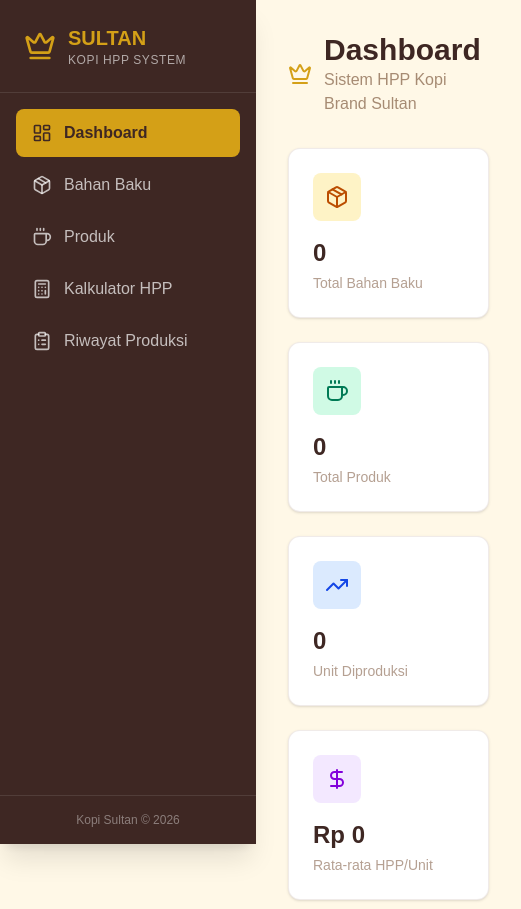
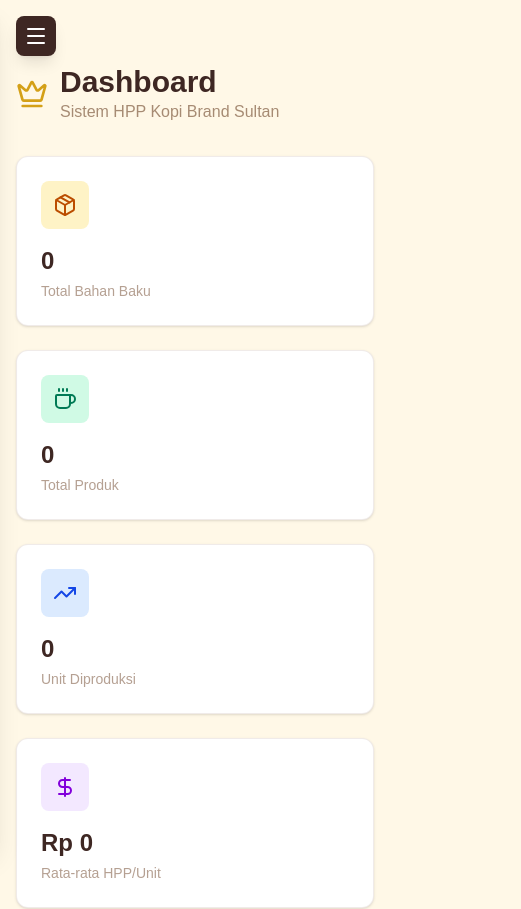
Before and after one commit to jhnrangga-spec/hppsultan, a Next.js app: page / in a window 390 px wide. Shown: the top 909 px of the page, 521 px wide, since content can reach past the window. Built offline with nearby package versions, Linux system fonts and the light colour scheme; no server answers; the database is empty.

Commit message:
feat: responsive mobile sidebar + siap deploy Vercel
- Sidebar bisa toggle buka/tutup di mobile
- Layout responsive dengan breakpoint lg
- Padding disesuaikan untuk layar kecil

https://claude.ai/code/session_011PEjDRAq3d2rVAAEmVR3vd

```diff
--- a/src/app/layout.tsx
+++ b/src/app/layout.tsx
@@ -22,7 +22,7 @@ export default function RootLayout({
     <html lang="id" className={`${geistSans.variable} h-full antialiased`}>
       <body className="min-h-full flex">
         <Sidebar />
-        <main className="flex-1 ml-64 p-8 bg-cream min-h-screen">
+        <main className="flex-1 lg:ml-64 p-4 pt-16 lg:pt-8 lg:p-8 bg-cream min-h-screen">
           {children}
         </main>
       </body>
--- a/src/components/Sidebar.tsx
+++ b/src/components/Sidebar.tsx
@@ -2,6 +2,7 @@
 
 import Link from "next/link";
 import { usePathname } from "next/navigation";
+import { useState } from "react";
 import {
   LayoutDashboard,
   Coffee,
@@ -9,6 +10,8 @@ import {
   Calculator,
   ClipboardList,
   Crown,
+  Menu,
+  X,
 } from "lucide-react";
 
 const menuItems = [
@@ -21,17 +24,45 @@ const menuItems = [
 
 export default function Sidebar() {
   const pathname = usePathname();
+  const [open, setOpen] = useState(false);
 
   return (
-    <aside className="fixed left-0 top-0 h-full w-64 bg-brand-dark text-white flex flex-col shadow-xl z-50">
-      <div className="p-6 border-b border-white/10">
+    <>
+      <button
+        onClick={() => setOpen(true)}
+        className="fixed top-4 left-4 z-50 lg:hidden bg-brand-dark text-white p-2 rounded-lg shadow-lg"
+      >
+        <Menu className="w-6 h-6" />
+      </button>
+
+      {open && (
+        <div
+          className="fixed inset-0 bg-black/50 z-40 lg:hidden"
+          onClick={() => setOpen(false)}
+        />
+      )}
+
+      <aside
+        className={`fixed left-0 top-0 h-full w-64 bg-brand-dark text-white flex flex-col shadow-xl z-50 transition-transform lg:translate-x-0 ${
+          open ? "translate-x-0" : "-translate-x-full"
+        }`}
+      >
+        <div className="p-6 border-b border-white/10 flex items-center justify-between">
           <div className="flex items-center gap-3">
             <Crown className="w-8 h-8 text-gold" />
             <div>
               <h1 className="text-xl font-bold text-gold">SULTAN</h1>
-            <p className="text-xs text-white/60 tracking-wider">KOPI HPP SYSTEM</p>
+              <p className="text-xs text-white/60 tracking-wider">
+                KOPI HPP SYSTEM
+              </p>
             </div>
           </div>
+          <button
+            onClick={() => setOpen(false)}
+            className="lg:hidden text-white/60 hover:text-white"
+          >
+            <X className="w-5 h-5" />
+          </button>
         </div>
 
         <nav className="flex-1 p-4 space-y-1">
@@ -42,6 +73,7 @@ export default function Sidebar() {
               <Link
                 key={item.href}
                 href={item.href}
+                onClick={() => setOpen(false)}
                 className={`flex items-center gap-3 px-4 py-3 rounded-lg transition-all ${
                   isActive
                     ? "bg-gold text-brand-dark font-semibold"
@@ -61,5 +93,6 @@ export default function Sidebar() {
           </p>
         </div>
       </aside>
+    </>
   );
 }
```
Lines whose indentation alone changed are shown as unchanged.
